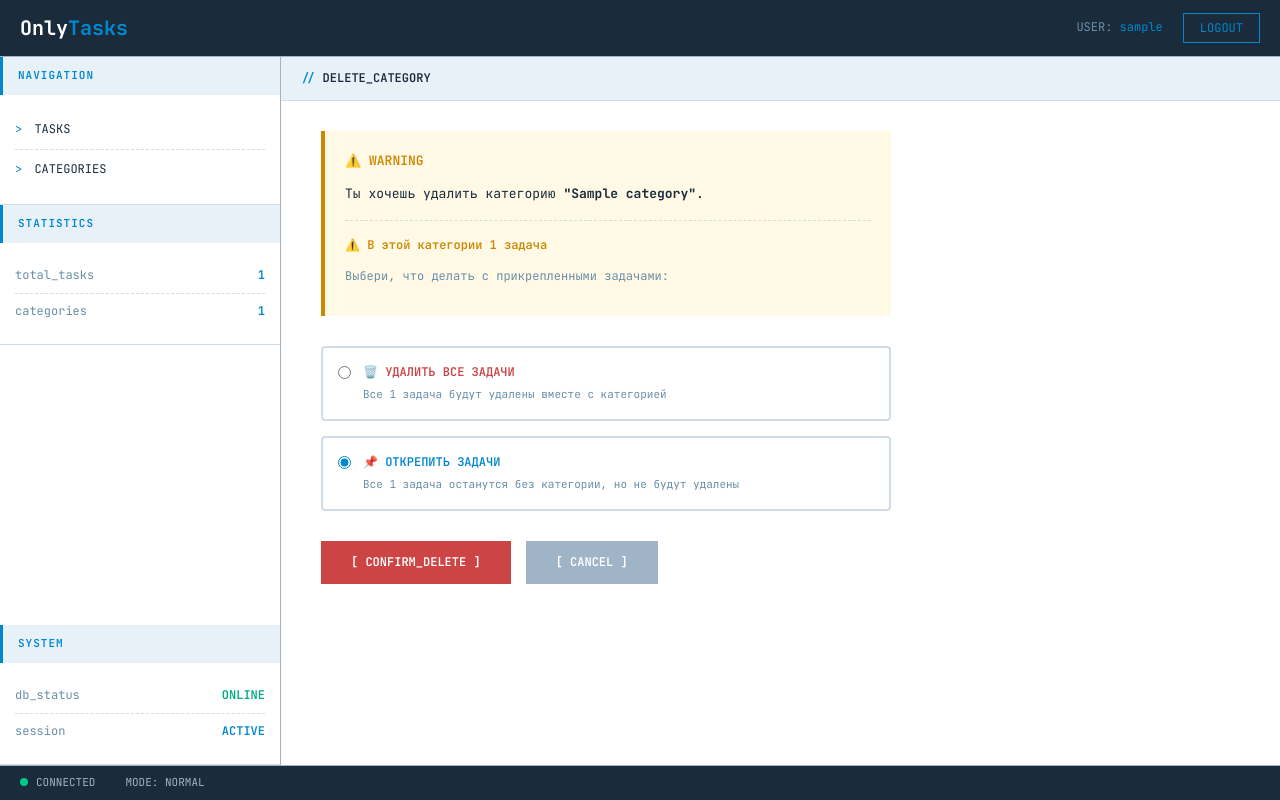
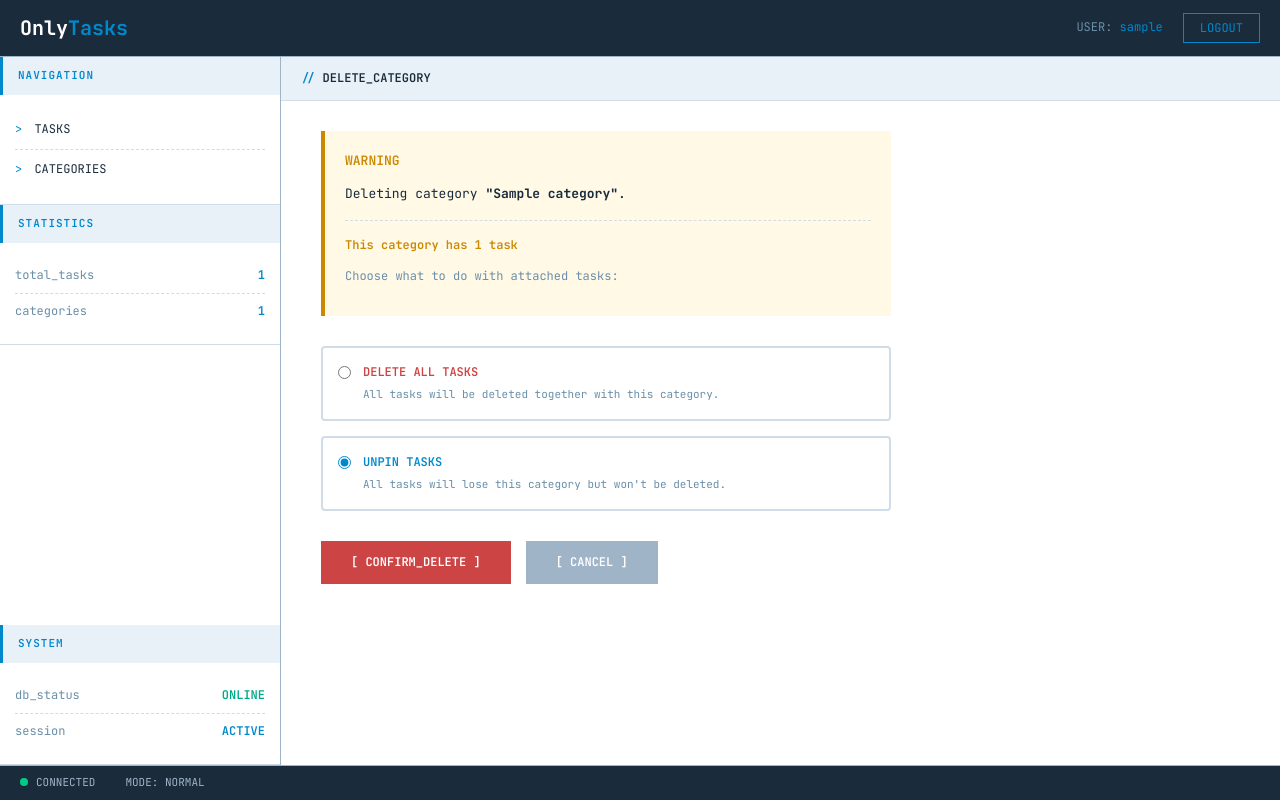
Before and after one commit to danirod12/hw_django_task_manager, a Django app: page /category/1/delete/ in a window 1280 px wide. Run offline with Django 5.2, Linux system fonts and the light colour scheme; a user stored in the database is signed in; tables that the repository leaves empty hold one stand-in row (values such as "Sample post").

Commit message:
Fixed translation issues

```diff
--- a/main/templates/category_confirm_delete.html
+++ b/main/templates/category_confirm_delete.html
@@ -7,23 +7,23 @@
 
 <div class="task-list" style="padding: 30px 40px; max-width: 650px;">
     <div style="background: #fff9e6; border-left: 4px solid #cc8800; padding: 20px; margin-bottom: 30px;">
-        <div style="color: #cc8800; font-weight: 600; margin-bottom: 12px; font-size: 13px;">⚠️ WARNING</div>
+        <div style="color: #cc8800; font-weight: 600; margin-bottom: 12px; font-size: 13px;">WARNING</div>
         <p style="margin-bottom: 15px; line-height: 1.6;">
-            Ты хочешь удалить категорию <strong>"{{ category.name }}"</strong>.
+            Deleting category <strong>"{{ category.name }}"</strong>.
         </p>
 
         {% if tasks_count > 0 %}
             <div style="border-top: 1px dashed #d0dce8; padding-top: 15px; color: #1a2b3c;">
                 <div style="font-size: 12px; margin-bottom: 12px; color: #cc8800; font-weight: 600;">
-                    ⚠️ В этой категории {{ tasks_count }} задач{% if tasks_count == 1 %}а{% elif tasks_count > 4 %}(и){% endif %}
+                    This category has {{ tasks_count }} task{% if tasks_count > 1 %}s{% endif %}
                 </div>
                 <p style="font-size: 12px; color: #6a8fa8; margin-bottom: 10px;">
-                    Выбери, что делать с прикрепленными задачами:
+                    Choose what to do with attached tasks:
                 </p>
             </div>
         {% else %}
             <div style="border-top: 1px dashed #d0dce8; padding-top: 15px; color: #6a8fa8; font-size: 12px;">
-                К этой категории не прикреплено ни одной задачи.
+                This category has no tasks attached.
             </div>
         {% endif %}
     </div>
@@ -37,8 +37,8 @@
                 <label style="display: flex; align-items: flex-start; padding: 15px; background: #fff; border: 2px solid #d0dce8; cursor: pointer; transition: all 0.3s; border-radius: 4px;">
                     <input type="radio" name="action" value="delete_tasks" style="margin-top: 3px; margin-right: 12px; cursor: pointer; accent-color: #cc4444;">
                     <div style="flex: 1;">
-                        <div style="font-weight: 600; color: #cc4444; font-size: 12px; margin-bottom: 4px;">🗑️ УДАЛИТЬ ВСЕ ЗАДАЧИ</div>
-                        <div style="font-size: 11px; color: #6a8fa8;">Все {{ tasks_count }} задач{% if tasks_count == 1 %}а{% elif tasks_count > 4 %}(и){% endif %} будут удалены вместе с категорией</div>
+                        <div style="font-weight: 600; color: #cc4444; font-size: 12px; margin-bottom: 4px;">DELETE ALL TASKS</div>
+                        <div style="font-size: 11px; color: #6a8fa8;">All tasks will be deleted together with this category.</div>
                     </div>
                 </label>
 
@@ -46,8 +46,8 @@
                 <label style="display: flex; align-items: flex-start; padding: 15px; background: #fff; border: 2px solid #d0dce8; cursor: pointer; transition: all 0.3s; border-radius: 4px;">
                     <input type="radio" name="action" value="detach_tasks" checked style="margin-top: 3px; margin-right: 12px; cursor: pointer; accent-color: #0088cc;">
                     <div style="flex: 1;">
-                        <div style="font-weight: 600; color: #0088cc; font-size: 12px; margin-bottom: 4px;">📌 ОТКРЕПИТЬ ЗАДАЧИ</div>
-                        <div style="font-size: 11px; color: #6a8fa8;">Все {{ tasks_count }} задач{% if tasks_count == 1 %}а{% elif tasks_count > 4 %}(и){% endif %} останутся без категории, но не будут удалены</div>
+                        <div style="font-weight: 600; color: #0088cc; font-size: 12px; margin-bottom: 4px;">UNPIN TASKS</div>
+                        <div style="font-size: 11px; color: #6a8fa8;">All tasks will lose this category but won't be deleted.</div>
                     </div>
                 </label>
             {% else %}
--- a/main/templates/registration/login.html
+++ b/main/templates/registration/login.html
@@ -174,14 +174,14 @@
             {% csrf_token %}
             <div class="login-body">
                 {% if form.errors %}
-                <div class="error-msg">Неверное имя пользователя или пароль</div>
+                <div class="error-msg">Incorrect username or password</div>
                 {% endif %}
 
                 {% if next %}
                     {% if user.is_authenticated %}
-                    <div class="error-msg">У вас нет доступа к этой странице</div>
+                    <div class="error-msg">You don't have access to this page.</div>
                     {% else %}
-                    <div class="info-msg">Для доступа нужно войти в систему</div>
+                    <div class="info-msg">Authenticate to access this page.</div>
                     {% endif %}
                 {% endif %}
 
```
Also changed, not shown: main/templates/task_confirm_delete.html (+5 -5 lines).
